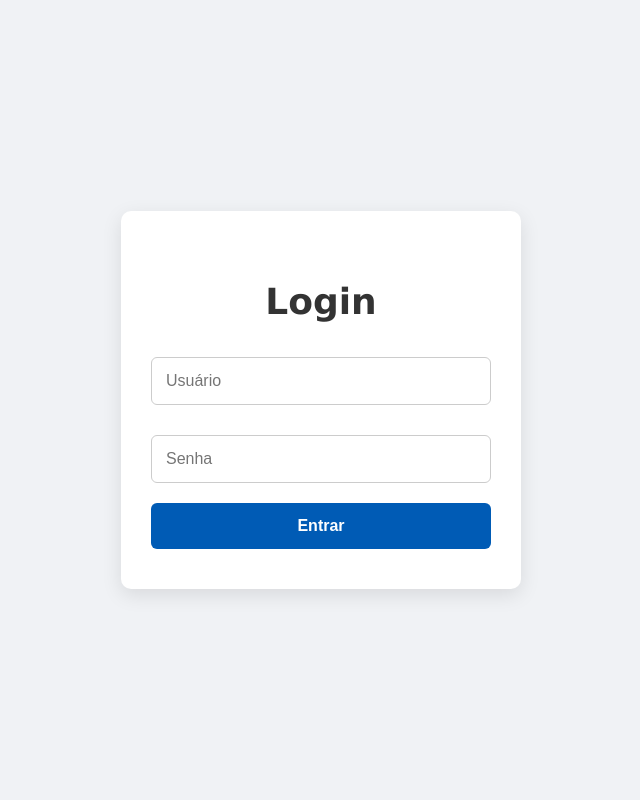
After one commit to paulohenrif/Biblioteca, a Django app: page /accounts/login/ in a window 1280 px wide. The commit adds this page. Shown: the whole page, without its empty margins (319-959 px from the left). Run offline with Django 4.2, Linux system fonts and the light colour scheme.

Commit message:
Adding LoginView Functional : : Good

```diff
--- /dev/null
+++ b/biblioteca/static/css/login.css
@@ -0,0 +1,78 @@
+body {
+    font-family: 'Lucida Sans', 'Lucida Sans Regular', 'Lucida Grande', 'Lucida Sans Unicode', Geneva, Verdana, sans-serif;
+    background-color: #f0f2f5;
+    margin: 0;
+    padding: 0;
+    display: flex;
+    justify-content: center;
+    align-items: center;
+    height: 100vh;
+    font-size: 18px;
+}
+
+.login-container {
+    background-color: #fff;
+    padding: 40px 30px;
+    border-radius: 10px;
+    box-shadow: 0 6px 20px rgba(0, 0, 0, 0.1);
+    width: 100%;
+    max-width: 400px;
+    box-sizing: border-box;
+}
+
+h2 {
+    text-align: center;
+    color: #333;
+    font-size: 2em;
+    margin-bottom: 25px;
+}
+
+input[type="text"],
+input[type="password"] {
+    width: 100%;
+    padding: 14px;
+    margin: 10px 0 20px 0;
+    border: 1px solid #ccc;
+    border-radius: 6px;
+    box-sizing: border-box;
+    font-size: 16px;
+}
+
+button {
+    width: 100%;
+    padding: 14px;
+    background-color: #005bb5;
+    color: white;
+    border: none;
+    border-radius: 6px;
+    font-size: 16px;
+    font-weight: bold;
+    cursor: pointer;
+    transition: background-color 0.3s ease;
+}
+
+button:hover {
+    background-color: #004494;
+}
+
+.error {
+    color: red;
+    font-size: 0.9em;
+    text-align: center;
+    margin-bottom: 15px;
+}
+
+@media (max-width: 600px) {
+    .login-container {
+        padding: 30px 20px;
+    }
+
+    h2 {
+        font-size: 1.5em;
+    }
+
+    input,
+    button {
+        font-size: 1em;
+    }
+}
--- /dev/null
+++ b/biblioteca/templates/registration/login.html
@@ -0,0 +1,22 @@
+{% load static %}
+<!DOCTYPE html>
+<html>
+<head>
+    <title>Login</title>
+    <link rel="stylesheet" href="{% static 'css/login.css' %}">
+</head>
+<body>
+    <div class="login-container">
+        <h2>Login</h2>
+        {% if error %}
+            <p class="error">{{ error }}</p>
+        {% endif %}
+        <form method="post">
+            {% csrf_token %}
+            <input type="text" name="username" placeholder="Usuário" required>
+            <input type="password" name="password" placeholder="Senha" required>
+            <button type="submit">Entrar</button>
+        </form>
+    </div>
+</body>
+</html>
--- a/biblioteca/views.py
+++ b/biblioteca/views.py
@@ -1,12 +1,42 @@
+from django.contrib.auth import authenticate, login, logout
+from django.contrib.auth.decorators import login_required
+from django.contrib.auth.views import LoginView
 from django.shortcuts import render, redirect
 from biblioteca.models import Livro, Usuario, Emprestimo
 from django.http import HttpResponse
 
+class CustomLoginView(LoginView):
+    def get_success_url(self):
+        user = self.request.user
+        if user.is_staff:
+            return "/"
+        else:
+            return "/"
 
+
+def login_view(request):
+    if request.method == 'POST':
+        username = request.POST['username']
+        password = request.POST['password']
+        user = authenticate(request, username=username, password=password)
+        if user:
+            login(request, user)
+            return redirect('Home')
+        else:
+            return render(request, 'login.html', {'error': 'Usuário ou senha inválidos'})
+    return render(request, 'login.html')
+
+def logout_view(request):
+    logout(request)
+    return redirect('login')
+
+
+@login_required
 def Home(request):
+    is_admin = request.user.is_staff
     return render(request, "home.html")
 
-
+@login_required
 def cadastrar_usuario(request):
     if request.method == "POST":
         nome = request.POST.get("nome")
@@ -18,44 +48,42 @@ def cadastrar_usuario(request):
 
     return render(request, "paginas_cadastros/cadastrar_usuario.html")
 
-
+@login_required
 def cadastrar_livro(request):
     if request.method == "POST":
         titulo = request.POST.get("titulo")
         autor = request.POST.get("autor")
-        exemplares = request.POST.get("exemplares")
+        exemplares = int(request.POST.get("exemplares", 0))
         Livro.objects.create(
             titulo=titulo, autor=autor, exemplares=exemplares, status="disponível"
         )
         return redirect("consultar_acervo")
     return render(request, "paginas_cadastros/cadastrar_livro.html")
 
-
+@login_required
 def consultar_usuarios(request):
     usuarios = Usuario.objects.all()
     return render(
         request, "paginas_consultas/consultar_usuarios.html", {"usuarios": usuarios}
     )
 
-
+@login_required
 def consultar_acervo(request):
     livros = Livro.objects.all()
     return render(
         request, "paginas_consultas/consultar_acervo.html", {"livros": livros}
     )
-
-
+@login_required
 def solicitar_emprestimo(request):
     if request.method == "POST":
         livro_id = request.POST.get("livro_id")
         usuario_id = request.POST.get("usuario_id")
-        data_devolucao = request.POST.get("data_devolucao")
         livro = Livro.objects.get(id=livro_id)
         usuario = Usuario.objects.get(id=usuario_id)
 
         if livro.exemplares > 0:
             Emprestimo.objects.create(
-                livro=livro, usuario=usuario, data_devolucao=data_devolucao
+                livro=livro, usuario=usuario
             )
             livro.exemplares -= 1
             livro.save()
@@ -85,7 +113,7 @@ def solicitar_emprestimo(request):
         {"livros": livros, "usuarios": usuarios},
     )
 
-
+@login_required
 def solicitar_devolucao(request):
     if request.method == "POST":
         livro_id = request.POST.get("livro_id")
@@ -113,7 +141,7 @@ def solicitar_devolucao(request):
         {"livros": livros, "usuarios": usuarios},
     )
 
-
+@login_required
 def remover_usuario(request):
     if request.method == "POST":
         usuario_id = request.POST.get("usuario_id")
@@ -133,3 +161,19 @@ def remover_usuario(request):
         "remover_usuario.html",
         {"usuarios": usuarios},
     )
+
+
+@login_required
+def emprestimos_view(request):
+    if request.user.is_superuser:
+        emprestimos = Emprestimo.objects.all()
+    else:
+        emprestimos = Emprestimo.objects.filter(usuario=request.user)
+    return render(request, 'emprestimos.html', {'emprestimos': emprestimos})
+
+@login_required
+def estender_prazo(request, emprestimo_id):
+    emprestimo = Emprestimo.objects.get(id=emprestimo_id)
+    if emprestimo.usuario == request.user and not emprestimo.prazo_estendido:
+        emprestimo.estender_prazo()
+    return redirect('emprestimos')
--- a/setup/urls.py
+++ b/setup/urls.py
@@ -1,17 +1,25 @@
 from django.contrib import admin
-from django.urls import path, include
+from django.urls import path
+from django.shortcuts import redirect
 from biblioteca import views
+from biblioteca.views import CustomLoginView
 
 urlpatterns = [
-    path("admin/", admin.site.urls),
-    path("", views.Home, name="Home"),
-    path("cadastrar_livro/", views.cadastrar_livro, name="cadastrar_livro"),
-    path("cadastrar_usuario/", views.cadastrar_usuario, name="cadastrar_usuario"),
-    path("consultar_acervo/", views.consultar_acervo, name="consultar_acervo"),
-    path("consultar_usuarios/", views.consultar_usuarios, name="consultar_usuarios"),
-    path(
-        "solicitar_emprestimo/", views.solicitar_emprestimo, name="solicitar_emprestimo"
-    ),
-    path("solicitar_devolucao/", views.solicitar_devolucao, name="solicitar_devolucao"),
-    path("remover_usuario/", views.remover_usuario, name="remover_usuario"),
+    # Página inicial acessível diretamente
+    path('', views.Home, name='Home'),
+
+    # Autenticação
+    path('accounts/login/',CustomLoginView.as_view(), name='login'),
+    path('accounts/logout/', views.logout_view, name='logout'),
+
+    # Funcionalidades protegidas
+    path('emprestimos/', views.solicitar_emprestimo, name='solicitar_emprestimo'),
+    path('estender/<int:emprestimo_id>/', views.estender_prazo, name='estender_prazo'),
+    path('admin/', admin.site.urls),
+    path('cadastrar_livro/', views.cadastrar_livro, name='cadastrar_livro'),
+    path('cadastrar_usuario/', views.cadastrar_usuario, name='cadastrar_usuario'),
+    path('consultar_acervo/', views.consultar_acervo, name='consultar_acervo'),
+    path('consultar_usuarios/', views.consultar_usuarios, name='consultar_usuarios'),
+    path('remover_usuario/', views.remover_usuario, name='remover_usuario'),
+    path('solicitar_devolucao/', views.solicitar_devolucao, name='solicitar_devolucao'),
 ]
```
Also changed, not shown: biblioteca/models.py (+30 -11 lines), biblioteca/static/css/css_solicitacoes/solicitacoes.css (+58 -5 lines), biblioteca/templates/emprestimos.html (added, +25 -0 lines), biblioteca/templates/home.html (+13 -7 lines), biblioteca/templates/paginas_solicitacoes/solicitar_emprestimo.html (+25 -4 lines), biblioteca/migrations/0002_emprestimo_estendido_emprestimo_prazo_final.py (added), biblioteca/migrations/0003_remove_emprestimo_data_devolucao_and_more.py (added), biblioteca/migrations/0004_alter_emprestimo_prazo_final.py (added), biblioteca/migrations/0005_alter_emprestimo_prazo_final.py (added), biblioteca/migrations/0006_rename_estendido_emprestimo_prazo_estendido_and_more.py (added), biblioteca/migrations/0007_rename_prazo_estendido_emprestimo_estendido_and_more.py (added), biblioteca/migrations/0008_alter_emprestimo_prazo_final.py (added), biblioteca/migrations/0009_remove_emprestimo_estendido_and_more.py (added), biblioteca/migrations/0010_alter_emprestimo_data_devolucao.py (added), 2 more files.
